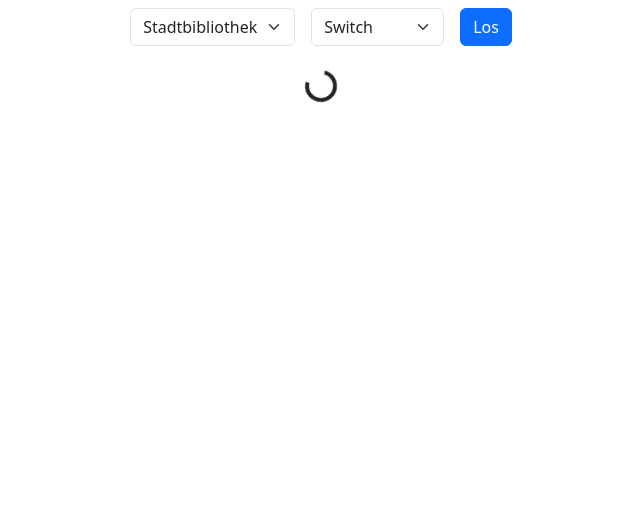
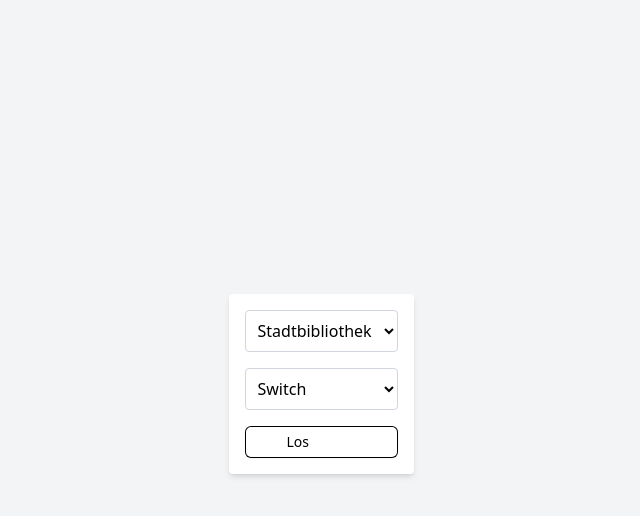
Before and after one commit to gunni1/leipzig-library-media-search, a plain HTML site: page web/static/games-index.html in a window 1280 px wide. Shown: the whole page, without its empty margins (319-959 px from the left). Drawn offline with nearby package versions, Linux system fonts and the light colour scheme.

Commit message:
almost working

```diff
--- a/web/static/games-index.html
+++ b/web/static/games-index.html
@@ -1,14 +1,14 @@
+<!DOCTYPE html>
 <html>
     <head>
         <meta name="viewport" content="width=device-width, initial-scale=1" />
         <script src="https://unpkg.com/htmx.org@1.9.10" integrity="sha384-D1Kt99CQMDuVetoL1lrYwg5t+9QdHe7NLX/SoJYkXDFfX37iInKRy5xLSi8nO7UC" crossorigin="anonymous"></script>
-        <link href="https://cdn.jsdelivr.net/npm/bootstrap@5.3.2/dist/css/bootstrap.min.css" rel="stylesheet">
+        <script src="https://cdn.jsdelivr.net/npm/@tailwindcss/browser@4"></script>
     </head>
     <body>
-        <div class="container">
-            <form hx-post="/games-index/" hx-target="#display-games" hx-indicator="#spinner" class="d-flex flex-wrap justify-content-center">
-                <div class="p-2">
-                    <select id="branchSelect" name="branch" class="form-select" style="width:auto;">
+        <div class="flex flex-col items-center justify-center min-h-screen bg-gray-100">
+            <form hx-post="/games-index/" hx-target="#display-games" hx-indicator="#spinner" class="flex flex-col bg-white rounded shadow-md p-4">
+                <select id="branchSelect" name="branch" class="border p-2 mb-4 border-gray-300 rounded">
                     <option>Stadtbibliothek</option>
                     <option>Gohlis</option>
                     <option>Plagwitz</option>
@@ -26,23 +26,20 @@
                     <option>Grünau-Nord</option>
                     <option>Grünau-Süd</option>
                 </select>
-                </div>
-                <div class="p-2">
-                    <select id="platformSelect" name="platform" class="form-select" style="width:auto;">
+                <select id="platformSelect" name="platform" class="border p-2 mb-4 border-gray-300 rounded">
                     <option>Switch</option>
                     <option>XBox</option>
                     <option>Playstation</option>
                 </select>
+                <button type="submit" class="flex rounded-md px-2.5 py-1.5 bg-white text-sm shadow-xs ring-1 ring-inset">
+                    <svg id="spinner" class="htmx-indicator text-gray-300 mr-3 size-5 animate-spin " viewBox="0 0 24 24"></svg>
+                    Los
+                </button>
+            </form>
+
+
+            <div id="display-games" class="flex flex-col bg-white rounded shadow-md m-4">
             </div>
-                <div class="p-2">
-                    <button type="submit" class="btn btn-primary">Los</button>
-                </div>
-            </form>
-            <div class="d-flex justify-content-center htmx-indicator" id="spinner">
-                <div class="spinner-border" role="status"></div>
-              </div>
-            <ul id="display-games" class="list-group text-center">
-            </ul>
         </div>
 
     </body>
```
Also changed, not shown: web/templates/item-list.html (+5 -3 lines). Lines whose indentation alone changed are shown as unchanged.
